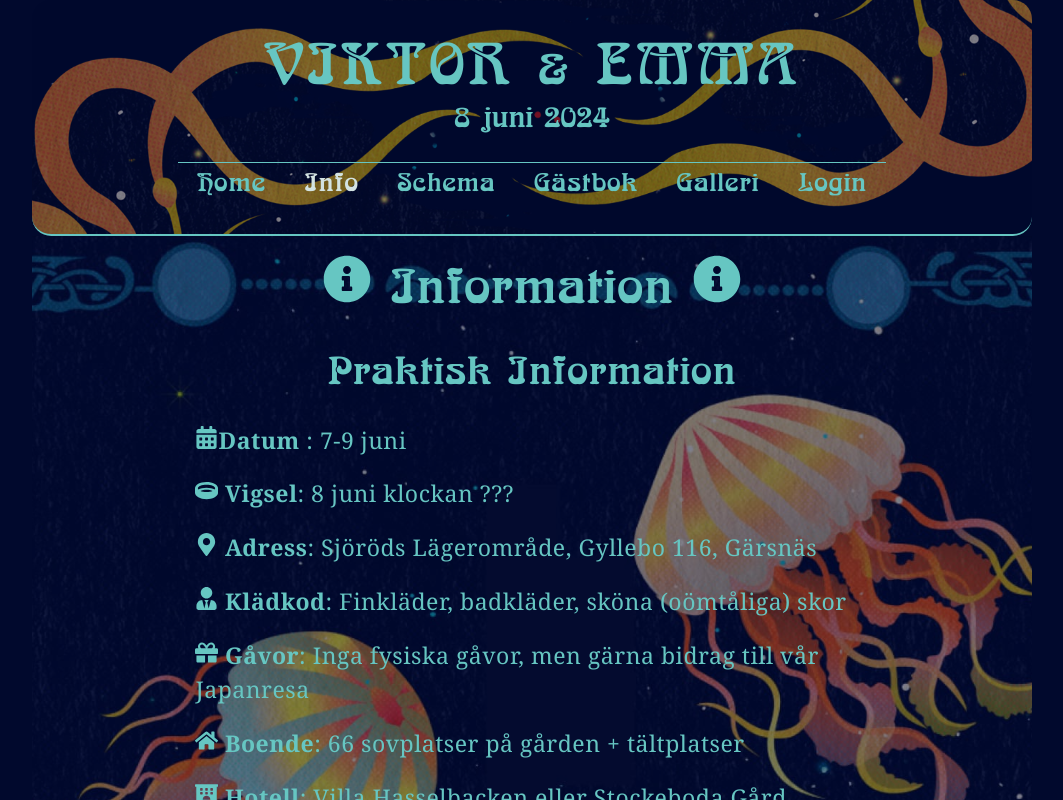
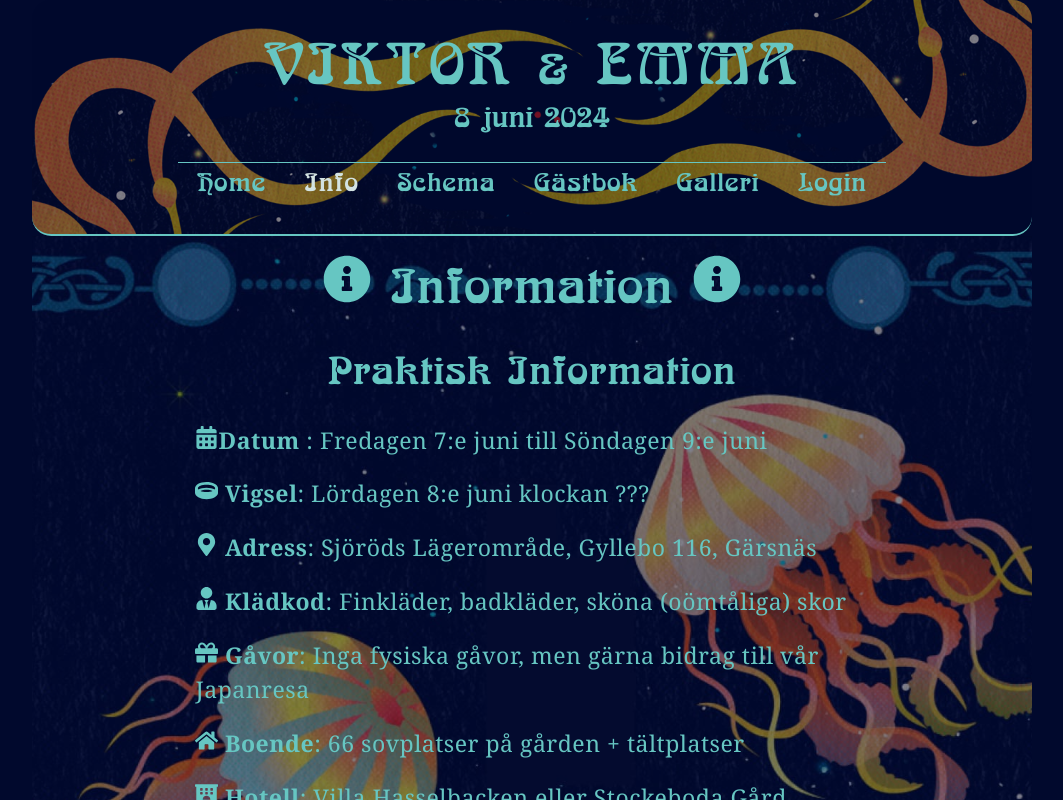
Before and after one commit to evesteve94/wedding, a React (Vite) app: page /info in a window 1280 px wide. Shown: the top 800 px of the page, without its empty margins (108-1171 px from the left). Built offline with nearby package versions, Linux system fonts and the light colour scheme.

Commit message:
date updated

```diff
--- a/src/pages/InfoPage.jsx
+++ b/src/pages/InfoPage.jsx
@@ -27,12 +27,13 @@
           <p>
             {" "}
             <FaCalendarAlt />
-            <span style={{ fontWeight: "bold" }}>Datum</span> : 7-9 juni
+            <span style={{ fontWeight: "bold" }}>Datum</span> : Fredagen 7:e
+            juni till Söndagen 9:e juni
           </p>
           <p>
             {" "}
-            <FaRing /> <span style={{ fontWeight: "bold" }}>Vigsel</span>: 8
-            juni klockan ???
+            <FaRing /> <span style={{ fontWeight: "bold" }}>Vigsel</span>:
+            Lördagen 8:e juni klockan ???
           </p>
           <p>
             {" "}
```
